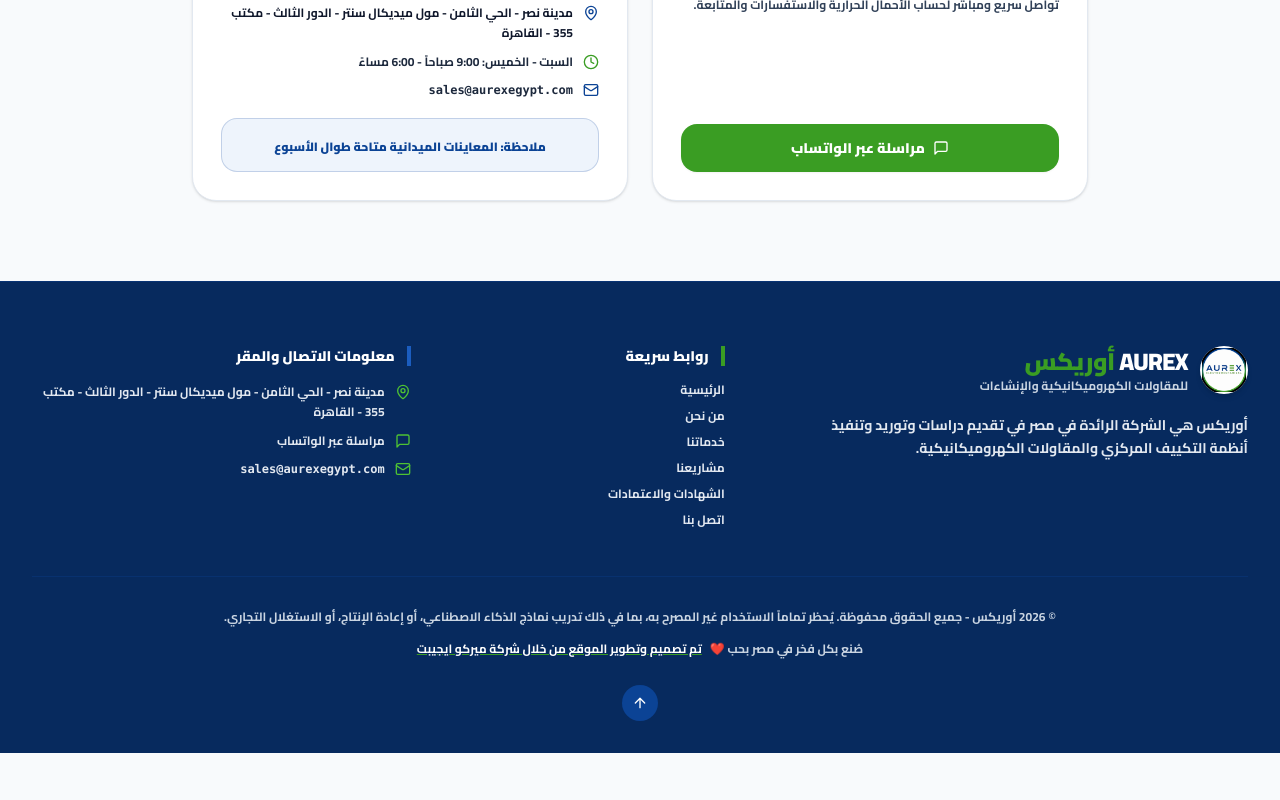
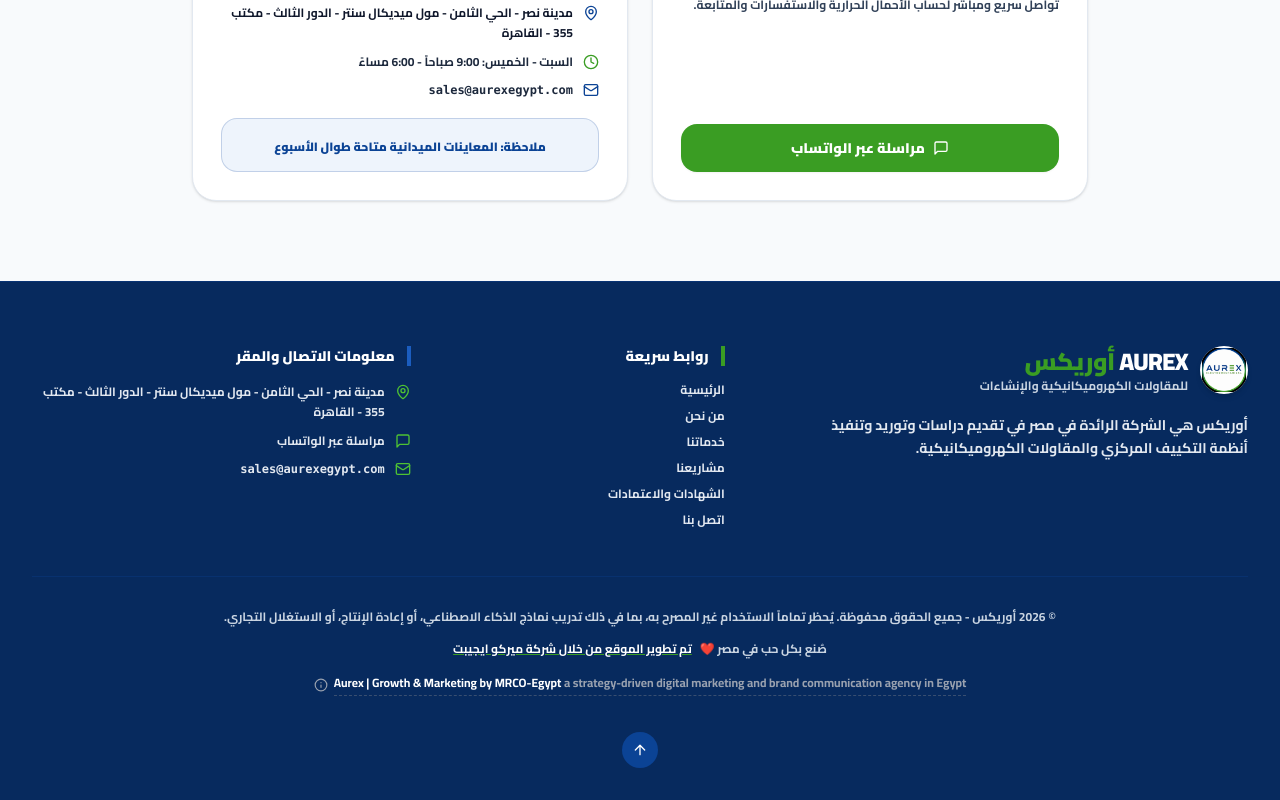
Before and after one commit to youssef-shaaban-dev/aurex, a Next.js app: page / in a window 1280 px wide. Shown: the part 8150-8950 px from the top of the page. Before the commit the page ends 8903 px from the top, so only its background shows below. Built offline with nearby package versions, Linux system fonts and the light colour scheme.

Commit message:
feat: add Footer component to layout

```diff
--- a/src/components/layout/Footer.tsx
+++ b/src/components/layout/Footer.tsx
@@ -1,6 +1,9 @@
+"use client";
+
+import { useState } from "react";
 import Image from "next/image";
 import Link from "next/link";
-import { MessageSquare, Mail, MapPin, ArrowUp } from "lucide-react";
+import { MessageSquare, Mail, MapPin, ArrowUp, Info } from "lucide-react";
 import { COMPANY_INFO } from "@/data/companyData";
 
 const NAV_LINKS = [
@@ -13,6 +16,8 @@ const NAV_LINKS = [
 ];
 
 export default function Footer() {
+  const [showPartnership, setShowPartnership] = useState(false);
+
   return (
     <footer className="bg-aurex-navy-dark text-white pt-16 pb-8 border-t border-aurex-navy/40 relative overflow-hidden">
       <div className="max-w-7xl mx-auto px-4 sm:px-6 lg:px-8 relative z-10">
@@ -101,10 +106,46 @@ export default function Footer() {
             © {new Date().getFullYear()} أوريكس - جميع الحقوق محفوظة. يُحظر تماماً الاستخدام غير المصرح به، بما في ذلك تدريب نماذج الذكاء الاصطناعي، أو إعادة الإنتاج، أو الاستغلال التجاري.
           </p>
           <div className="flex items-center justify-center gap-2 text-slate-300 pt-1">
-            <span>صُنع بكل فخر في مصر بحب ❤️</span>
+            <span>صُنع بكل حب في مصر ❤️</span>
             <Link href="https://mrco-egypt.com" target="_blank" rel="noopener noreferrer" className="hover:text-aurex-green-light transition-colors underline decoration-aurex-green text-white">
-              تم تصميم وتطوير الموقع من خلال شركة ميركو ايجيبت
+              تم تطوير الموقع من خلال شركة ميركو ايجيبت
             </Link>
+          </div>
+
+          {/* MRCO-Egypt Partnership Tooltip */}
+          <div className="flex justify-center mt-4 pb-2 px-2">
+            <div
+              className="inline-flex flex-wrap items-center justify-center gap-1.5 group relative cursor-help text-center select-none"
+              onClick={() => setShowPartnership(!showPartnership)}
+            >
+              <p dir="ltr" className="text-[10px] sm:text-xs text-gray-400 group-hover:text-gray-300 transition-colors leading-relaxed max-w-[280px] sm:max-w-none border-b border-dashed border-gray-500/50 pb-0.5">
+                <span className="text-white font-bold">Aurex | </span>
+                <a href="https://mrco-egypt.com/" target="_blank" rel="noopener noreferrer" className="text-white hover:underline hover:text-aurex-green-light transition-colors">Growth & Marketing by MRCO-Egypt</a>
+                <span className="text-gray-400 group-hover:text-gray-300 transition-colors"> a strategy-driven digital marketing and brand communication agency in Egypt</span>
+              </p>
+
+              <Info className={`w-3.5 h-3.5 transition-colors flex-shrink-0 inline-block ${showPartnership ? 'text-gray-300' : 'text-gray-400 group-hover:text-gray-300'}`} />
+
+              <div
+                className={`absolute bottom-full left-1/2 -translate-x-1/2 mb-3 w-[90vw] sm:w-[450px] p-4 sm:p-5 bg-[#071E3D] sm:bg-[#07254D] rounded-xl border border-amber-400/30 shadow-2xl transition-all duration-300 z-50 text-left pointer-events-none ${showPartnership
+                    ? 'opacity-100 visible translate-y-0'
+                    : 'opacity-0 invisible translate-y-2 lg:group-hover:opacity-100 lg:group-hover:visible lg:group-hover:translate-y-0'
+                  }`}
+                dir="ltr"
+              >
+                <div className="flex items-center justify-between mb-3 border-b border-white/10 pb-2">
+                  <span className="text-aurex-green-light font-bold text-xs">Growth & Marketing</span>
+                </div>
+                <p className="text-[11px] sm:text-[11.5px] font-light text-gray-200 leading-relaxed mb-3">
+                  Aurex - Growth & Marketing by MRCO-Egypt , a strategy-driven digital marketing and brand communication agency in Egypt, for brand strategy, digital marketing, and web development.
+                </p>
+                <p className="text-[11px] sm:text-[11.5px] font-light text-gray-200 leading-relaxed">
+                  MRCO-Egypt specializes in brand strategy, brand identity, web development, SEO, Generative Engine Optimization (GEO), and AI Optimization (AIO), helping businesses build distinctive brands and achieve measurable digital growth.
+                </p>
+                <div className="absolute top-full left-1/2 -translate-x-1/2 border-[7px] border-transparent border-t-amber-400/30"></div>
+                <div className="absolute top-full left-1/2 -translate-x-1/2 border-[6px] border-transparent border-t-[#071E3D] sm:border-t-[#07254D] -mt-[1px]"></div>
+              </div>
+            </div>
           </div>
 
           <div className="pt-4 flex justify-center">
```
